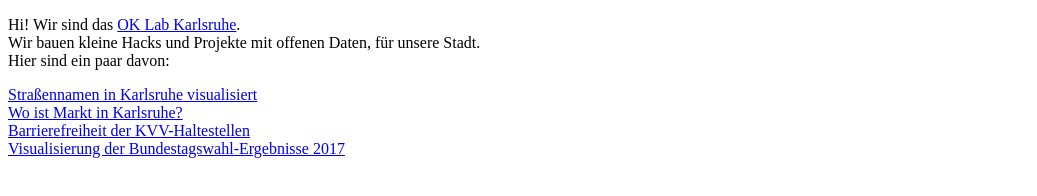
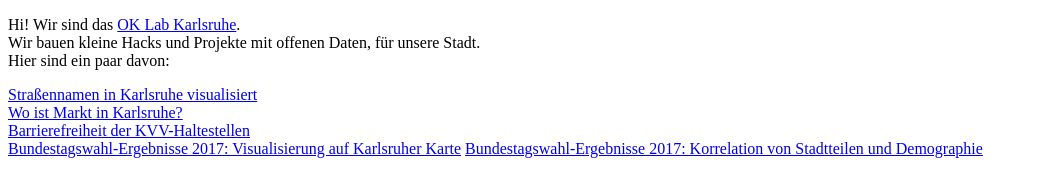
Before and after one commit to CodeforKarlsruhe/codeforkarlsruhe.github.io, a plain HTML site: page index.html in a window 1280 px wide. Shown: the whole page, without its empty margins (0-1037 px from the left). Drawn offline with Linux system fonts and the light colour scheme.

Commit message:
Added link for second btw2017 project

```diff
--- a/index.html
+++ b/index.html
@@ -8,6 +8,7 @@
 	<a href="https://codeforkarlsruhe.github.io/streetnames">Straßennamen in Karlsruhe visualisiert</a><br>
 	<a href="https://www.wo-ist-markt.de/#karlsruhe">Wo ist Markt in Karlsruhe?</a><br>
 	<a href="https://codeforkarlsruhe.github.io/access_map_ka/">Barrierefreiheit der KVV-Haltestellen</a><br>
-	<a href="https://codeforkarlsruhe.github.io/wahlkarte/">Visualisierung der Bundestagswahl-Ergebnisse 2017</a>
+	<a href="https://codeforkarlsruhe.github.io/wahlkarte/">Bundestagswahl-Ergebnisse 2017: Visualisierung auf Karlsruher Karte</a>
+	<a href="https://codeforkarlsruhe.github.io/btw2017-stadtteile/">Bundestagswahl-Ergebnisse 2017: Korrelation von Stadtteilen und Demographie</a>
 </body>
 </html>
```
